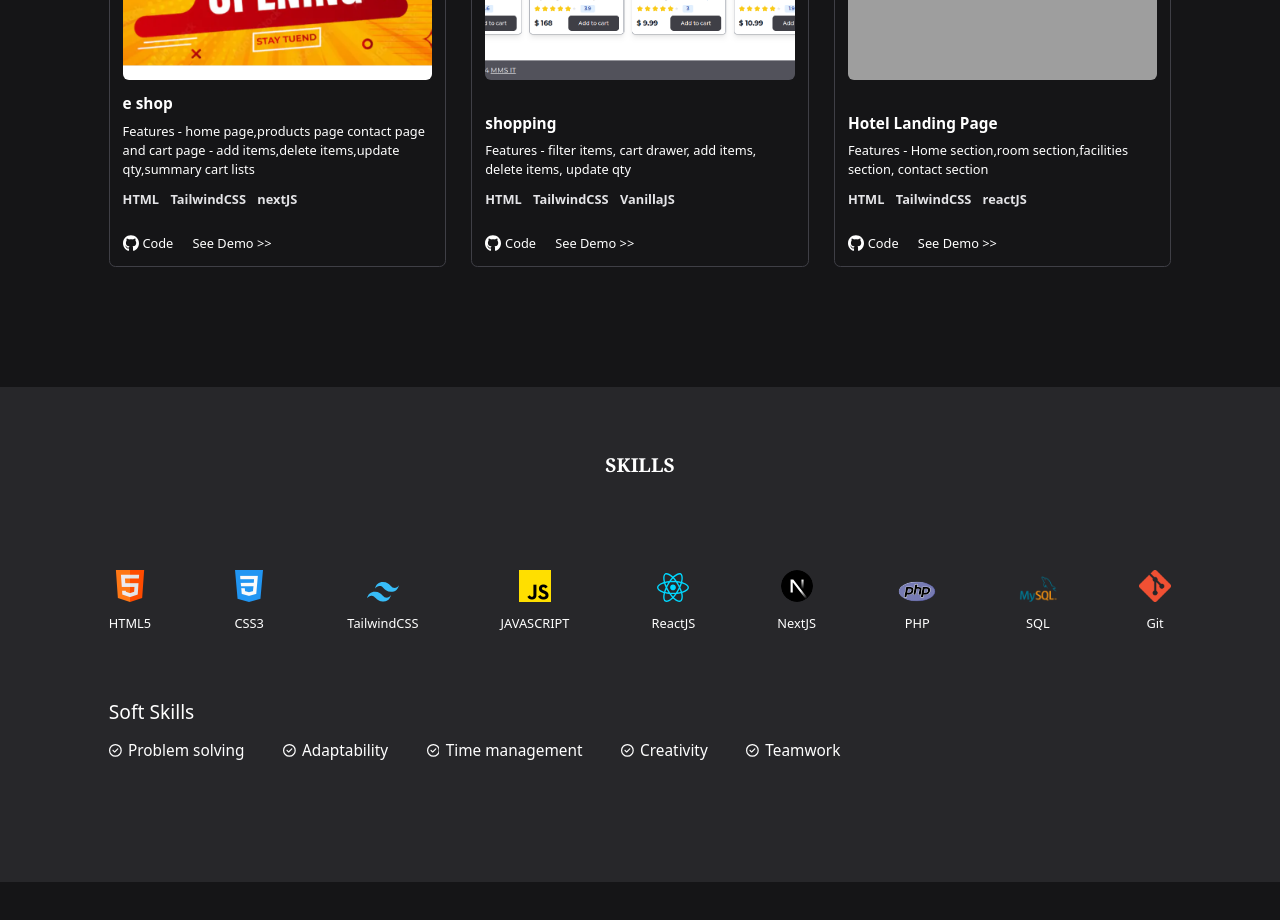
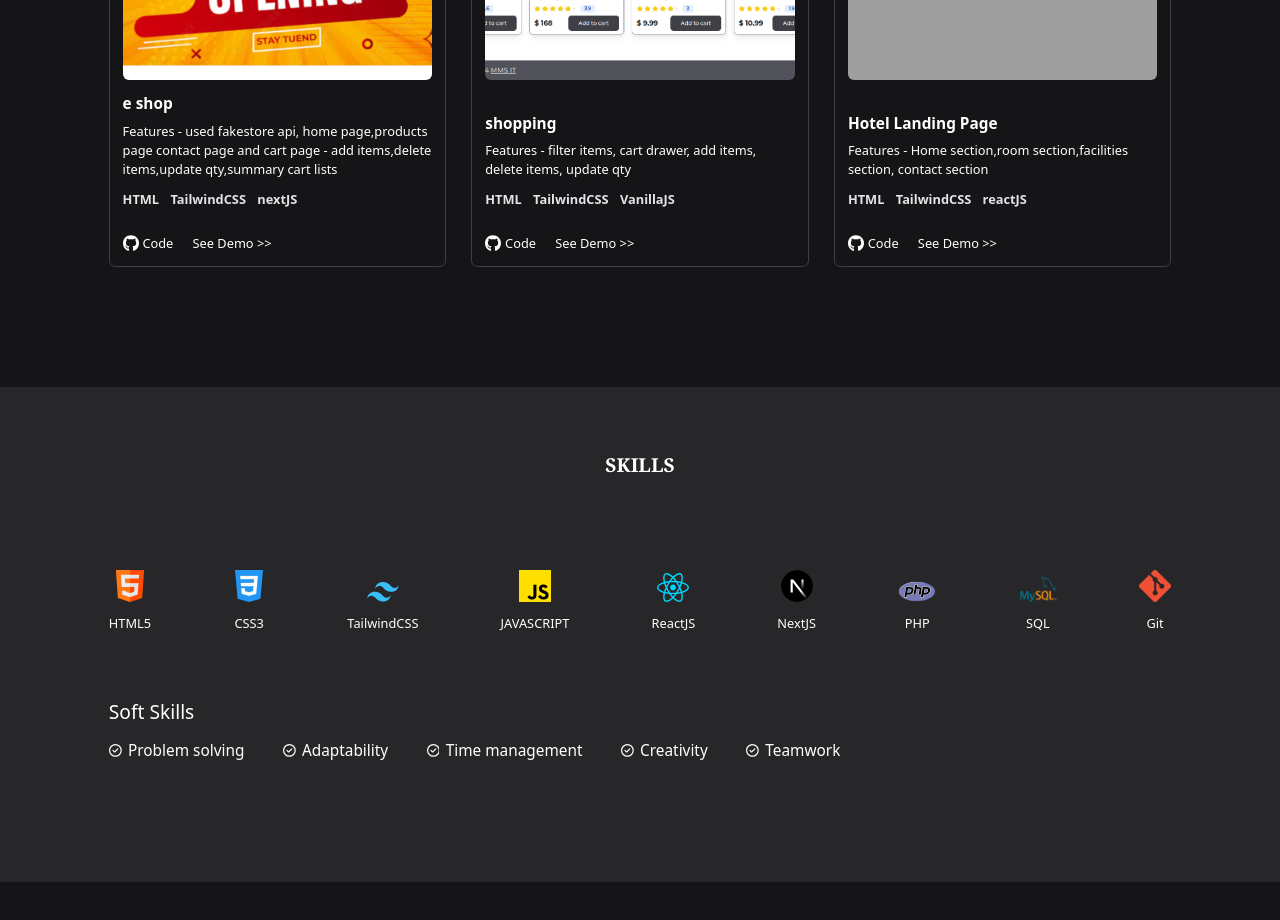
Before and after one commit to yepyaeaung13/my-portfolio, a React (Vite) app: page / in a window 1280 px wide. Shown: the part 1820-2740 px from the top of the page. Built offline with nearby package versions, Linux system fonts and the light colour scheme; grey boxes are pictures that could not be loaded; the HTML template or start-up script is replaced by a standard one.

Commit message:
update projects

```diff
--- a/src/components/Portfolio.jsx
+++ b/src/components/Portfolio.jsx
@@ -44,7 +44,7 @@ const Portfolio = () => {
       id: Date.now(),
       title: "e shop",
       description:
-        "Features - home page,products page contact page and cart page - add items,delete items,update qty,summary cart lists",
+        "Features - used fakestore api, home page,products page contact page and cart page - add items,delete items,update qty,summary cart lists",
       tech: "HTML TailwindCSS nextJS",
       code: "https://github.com/yepyaeaung13/e-shop-nextjs",
       url: "https://e-shop-nextjs-eta.vercel.app/",
```
Also changed, not shown: 2 other files (tests, documents, lock files or other folders).
